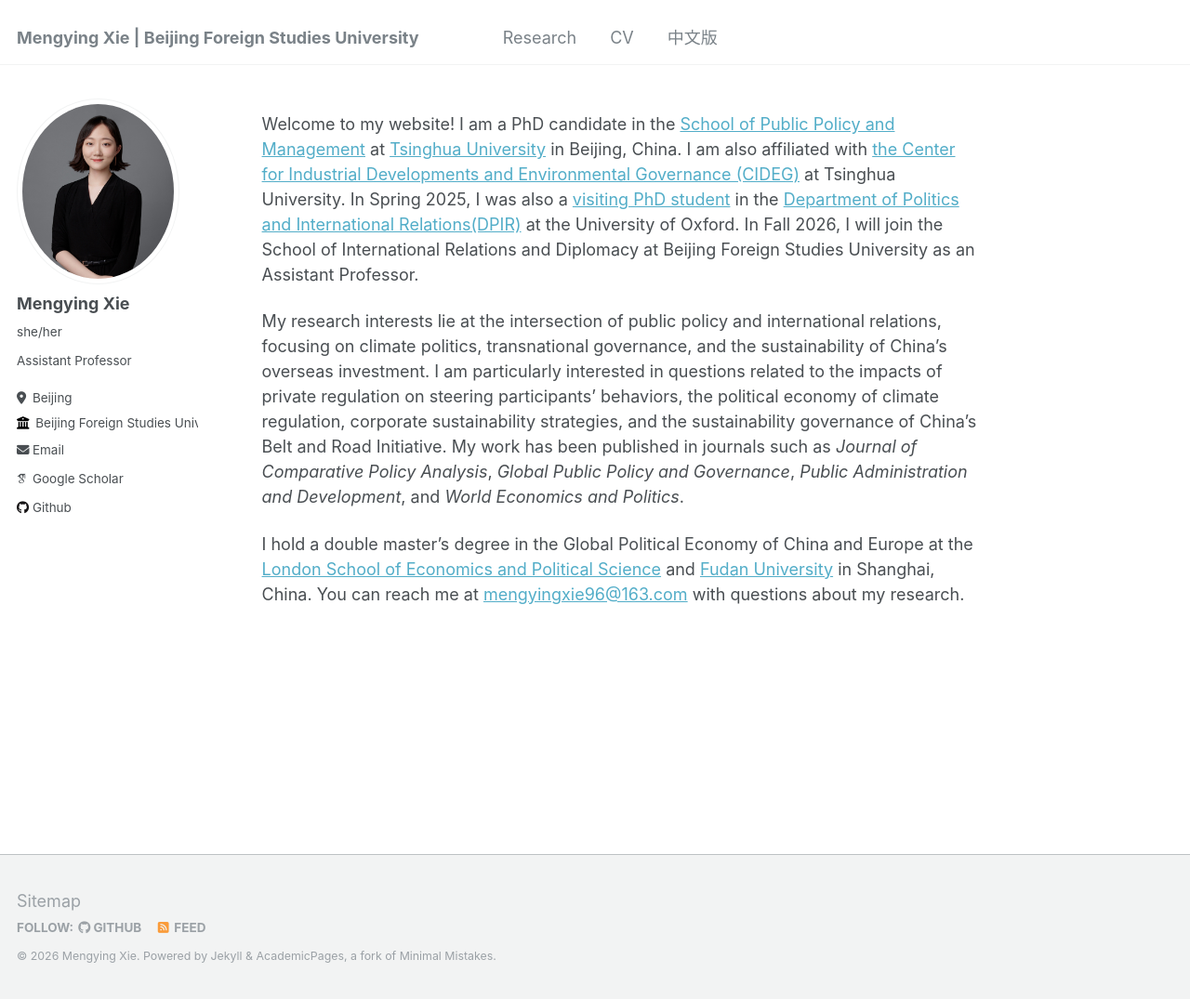
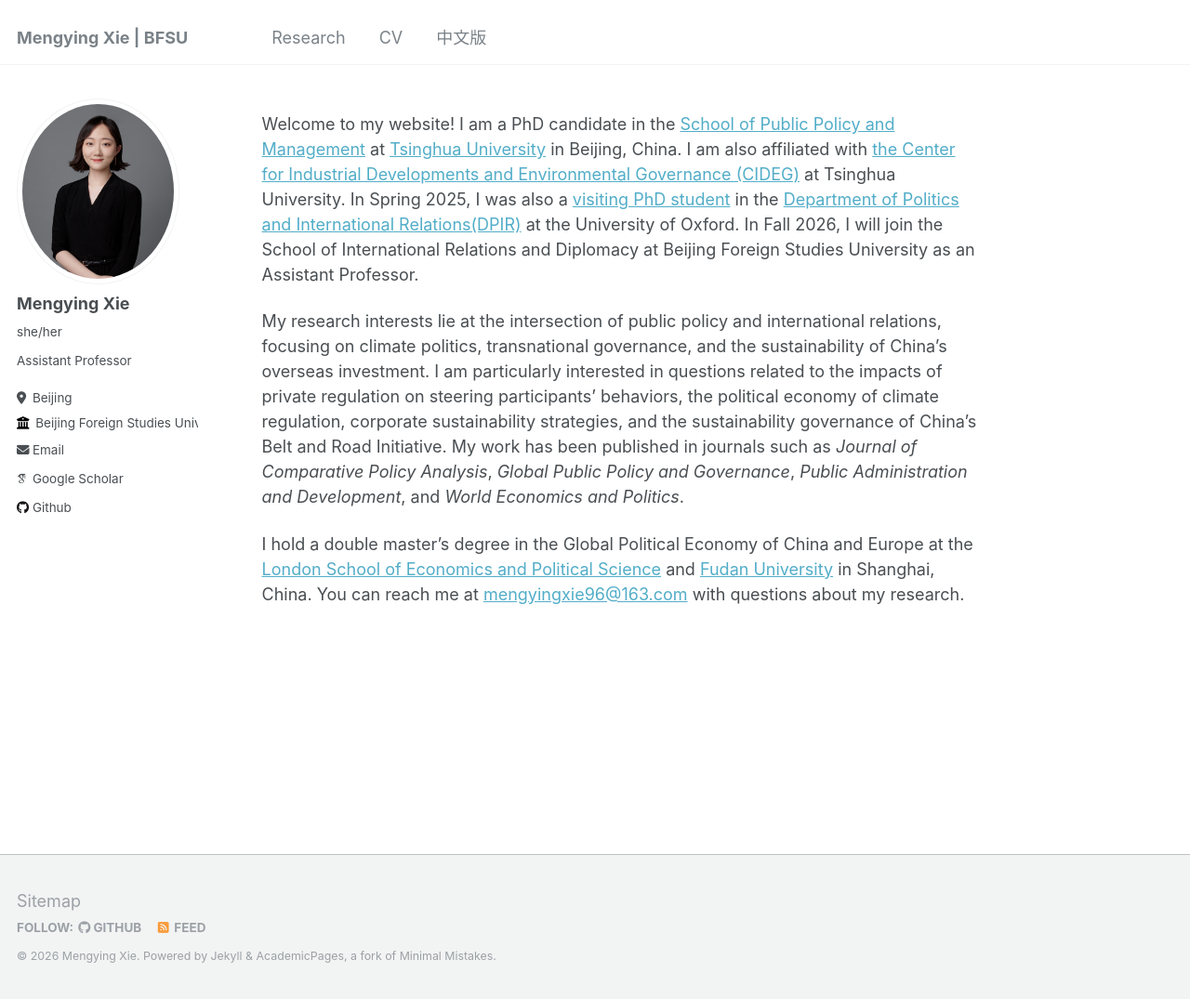
Before and after one commit to xiemythu/xiemythu.github.io, a Jekyll site: the page built from _pages/about.md, in a window 1280 px wide and 1075 px high. Shown: the whole window at 93% size. Built offline with Jekyll 4.4.1, drawn with Linux system fonts in a browser that asks for light colours; some web fonts are replaced.

Commit message:
Update _config.yml

```diff
--- a/_config.yml
+++ b/_config.yml
@@ -8,7 +8,7 @@
 
 # Basic Site Settings
 locale                   : "en-US"
-title                    : "Mengying Xie | Beijing Foreign Studies University"
+title                    : "Mengying Xie | BFSU"
 title_separator          : "-"
 name                     : &name "Mengying Xie"
 description              : &description "personal description"
```
